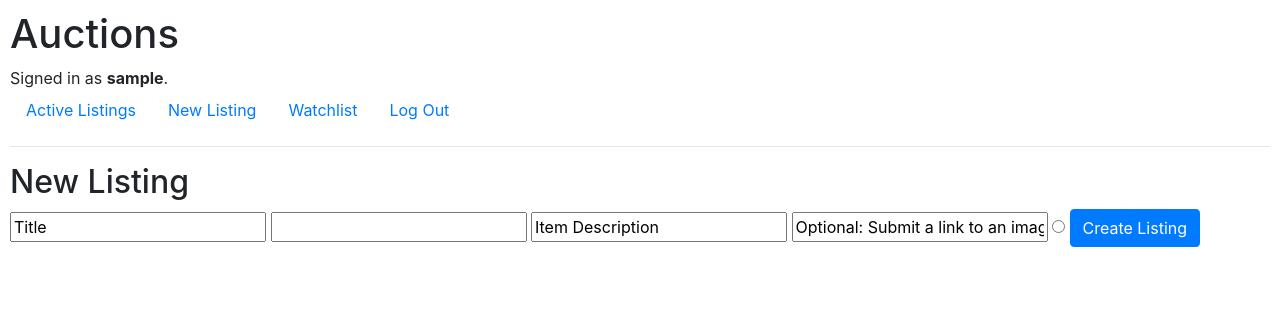
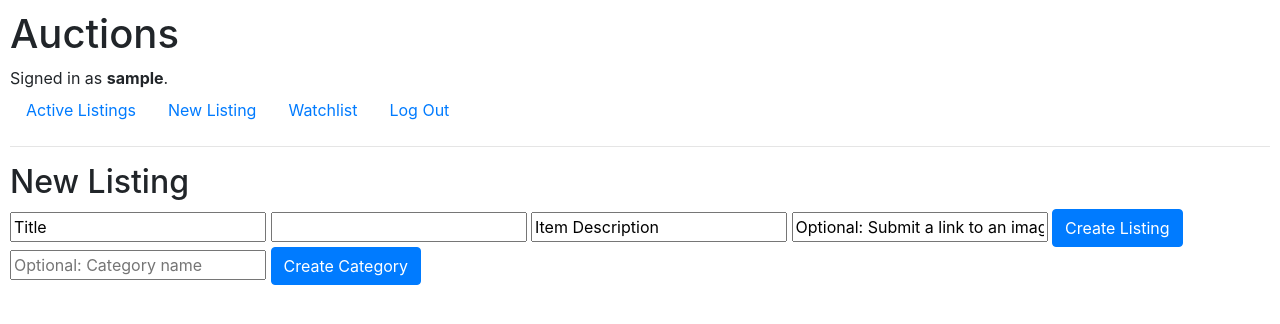
Before and after one commit to cameronmcleod71/the-auctioneer, a Django app: page /create in a window 1280 px wide. Shown: the top 324 px of the page. Run offline with Django 3.2, Linux system fonts and the light colour scheme; the visitor is signed in with stand-in values (Sample User, id 1); data that the repository does not hold is empty; some libraries are stand-ins or nearby versions.

Commit message:
gave users the ability to create a new category

```diff
--- a/commerce/auctions/templates/auctions/create_listing.html
+++ b/commerce/auctions/templates/auctions/create_listing.html
@@ -15,11 +15,18 @@
         <input class="listing_desc" type="text" value="Item Description" name="description">
         <input class="listing_image" type="text" value="Optional: Submit a link to an image." name="image">
         <!-- fix the radio buttons -->
-        <input class="category_tgl" type="radio" value="Choose a category, or create a new one." name="category">
+        {% for category in categories %}
+        <input class="category_tgl" type="radio" placeholder="Choose a category, or create a new one." name="listing_category" id="{{ category.type }}" value="{{ category.type }}">
+        <label for="{{ category.type }}">{{ category.type }}</label>
+        {% endfor %}
         <!-- Create a text box and a button to create a category -->
         <input class="btn btn-primary" type="submit" value="Create Listing">
     </form>
-
+    <form action ="{% url 'category' %}" method="post">
+        {% csrf_token %}
+        <input type="text" placeholder="Optional: Category name" name="category">
+        <input class="btn btn-primary" type="submit" value="Create Category">
+    </form>
 
 
 {% endblock %}
--- a/commerce/auctions/urls.py
+++ b/commerce/auctions/urls.py
@@ -10,4 +10,5 @@ urlpatterns = [
     path("create", views.create_listing, name="create"),
     path("id=<int:listing_id>", views.display_listing, name="listing"),
     path("watchlist=<int:listing_id>", views.watchlist, name="watchlist"),
+    path("category", views.category, name="category")
 ]
--- a/commerce/auctions/views.py
+++ b/commerce/auctions/views.py
@@ -10,7 +10,9 @@ from .models import *
 
 def index(request):
     current_listings = Listing.objects.all()
+    # if Category is empty, add one basic category (none)
     return render(request, "auctions/index.html", {"current_listings": current_listings})
+
 
 
 def login_view(request):
@@ -76,7 +78,8 @@ def create_listing(request):
         image = "none"
         if request.POST["image"] != "":
             image = request.POST["image"]
-        category = Category.objects.get(type="type")
+        type = request.POST["listing_category"]
+        category = Category.objects.get(type=type)
         # send it to the database
         Listing.objects.create(
             title = title,
@@ -90,11 +93,17 @@ def create_listing(request):
 
 
     else:
-        return render(request, "auctions/create_listing.html")
+        return render(request, "auctions/create_listing.html", {"categories": Category.objects.all()})
 
-def create_category(request):
+def category(request):
     # make a category form in django, grab taht data from here and make a new category, then send the user back to the craete_listing page with there old form data
-    pass
+    if request.method == "POST":
+        type = request.POST["category"]
+        Category.objects.create(
+            type=type
+            )
+    return HttpResponseRedirect(reverse("index"))
+
 
 def display_listing(request, listing_id):
     if request.method == "POST":
@@ -111,7 +120,7 @@ def watchlist(request, listing_id):
         Watchlist.objects.create(
             owner = user,
             listing = watchlist_listing
-        )
+            )
         return HttpResponseRedirect(reverse("index"))
 
     else:
```
